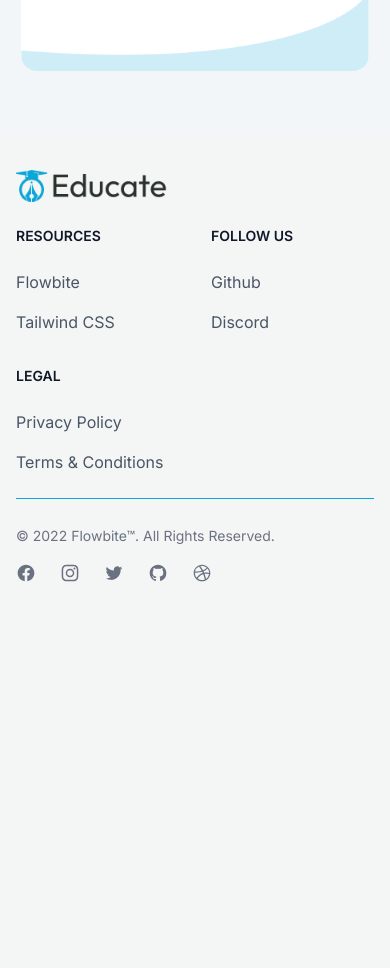
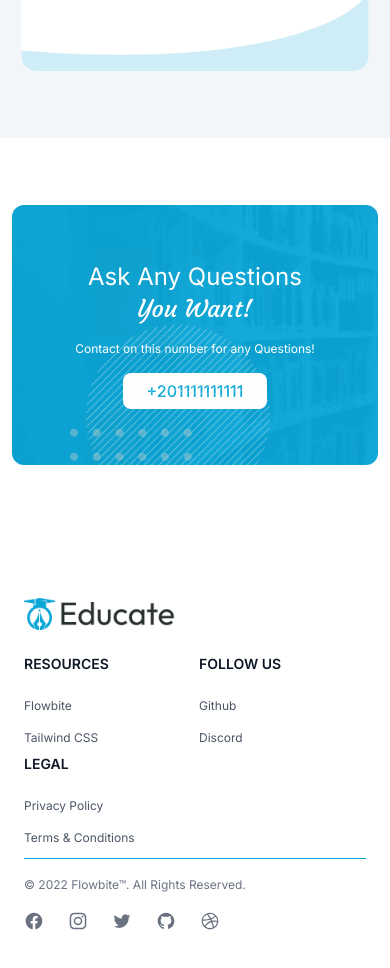
Before and after one commit to Ahmedatia99/CupCode, a React (Vite) app: page / in a window 390 px wide. Shown: the part 4920-5888 px from the top of the page. Built offline with nearby package versions, Linux system fonts and the light colour scheme.

Commit message:
add contact && footer

```diff
--- a/src/App.tsx
+++ b/src/App.tsx
@@ -5,11 +5,11 @@ import Questions from "./components/Questions";
 import Comments from "./components/Comments";
 import Courses from "./components/Courses";
 import Offer from "./components/Offer";
-import Footer from "./components/Footer";
+import Contact from './components/Contact';
 function App() {
   return (
     <div className="snap-y snap-mandatory h-screen">
-      <div className="hero-bg w-full overflow-hidden py-10 max-sm:py-6 px-5 snap-start">
+      <div className="hero-bg bg-cover bg-center bg-no-repeat w-full overflow-hidden py-10 max-sm:py-6 px-5 snap-start">
         <Navbar />
         <Hero />
       </div>
@@ -18,7 +18,7 @@ function App() {
       <Questions />
       <Offer />
       <Comments />
-      <Footer />
+      <Contact/>
     </div>
   );
 }
--- a/src/components/Button.tsx
+++ b/src/components/Button.tsx
@@ -17,6 +17,7 @@ export const Button = ({
     primary: "bg-shiny text-white py-3 px-8 glow-on-hover",
     second:
       "text-white py-1.5 px-4  bg-shiny  hover:opacity-95 transition-all shadow-lg",
+    morning: "text-shiny py-1.5 px-4 bg-white font-medium",
   }[variant];
 
   return (
--- a/src/components/Comments.jsx
+++ b/src/components/Comments.jsx
@@ -31,8 +31,8 @@ const Comments = () => {
             />
           </div>
         </div>
-        <div className="">
-          <img src="/images/abstract/cover-comment.png" className="absolute max-md:w-48" />
+        <div>
+          <img src="/images/abstract/cover-comment.png" className="absolute max-md:w-48"/>
           <Swiping />
         </div>
       </div>
--- /dev/null
+++ b/src/components/Contact.jsx
@@ -0,0 +1,47 @@
+import Footer from "./Footer";
+import { Button } from "./Button";
+import { motion } from "framer-motion";
+
+const Contact = () => {
+  return (
+    <main className="h-screen flex flex-col justify-around pt-8 max-sm:px-3 max-sm:pt-4">
+      <div className="container mx-auto ">
+        <div className="banner-bg bg-cover bg-center bg-no-repeat flex flex-col gap-5 relative px-8 py-14 max-sm:px-4 rounded-xl overflow-hidden">
+          <motion.img
+            src="/images/abstract/circle-lines.png"
+            className="w-40 absolute right-30 -bottom-8"
+            animate={{ scale: [1, 1.2, 1] }}
+            transition={{ duration: 5, repeat: Infinity, ease: "easeInOut" }}
+          />
+          <motion.img
+            src="/images/mic-speaker.png"
+            className="w-18 absolute right-40 bottom-5 max-sm:hidden"
+            animate={{ rotate: [0, 15, 0] }}
+            transition={{ duration: 2, repeat: Infinity, ease: "easeInOut" }}
+          />
+          <img src="/images/tag.png" className="w-16 absolute right-10 max-sm:hidden" />
+          <img src="/images/coding.png" className="w-12 absolute left-10 max-sm:hidden" />
+          <div className="text-white flex-col flex justify-center items-center">
+            <h1 className="text-4xl max-sm:text-2xl flex flex-col items-center">
+              Ask Any Questions{" "}
+              <span className="font-courgette">You Want!</span>
+            </h1>
+            <p className="shadow-white my-4 max-sm:text-xs text-center">
+              Contact on this number for any Questions!
+            </p>
+            <Button action="+201111111111" variant="morning" />
+          </div>
+          <motion.img
+            src="/images/abstract/dots-1.png"
+            className="opacity-40 absolute -bottom-5 right-[60%]"
+            animate={{ x: [0, 150, 0] }}
+            transition={{ duration: 8, repeat: Infinity, ease: "easeInOut" }}
+          />
+        </div>
+      </div>
+      <Footer />
+    </main>
+  );
+};
+
+export default Contact;
--- a/src/components/FAQ.tsx
+++ b/src/components/FAQ.tsx
@@ -1,6 +1,7 @@
 import { useState } from "react";
 import { FaPlus, FaMinus } from "react-icons/fa";
-import { motion } from "framer-motion";
+import { motion , AnimatePresence  } from "framer-motion";
+
 
 interface FAQItem {
   id: number;
@@ -53,18 +54,19 @@ const FAQ: React.FC<FAQProps> = ({ questions }) => {
                   )}
                 </button>
               </div>
-
-              {visibleIndex === el.id && (
+              <AnimatePresence>
+              {visibleIndex === el.id ? (
                 <motion.div
-                  initial={{ opacity: 1, height: 0 }}
+                  initial={{ opacity: 0, height: 0 }}
                   animate={{ opacity: 1, height: "auto" }}
-                  exit={{ opacity: 0, height: 0 }}
+                  exit={{ opacity: 1, height: 0 }}
                   transition={{ duration: 0.3, ease: "easeInOut" }}
                   className="overflow-hidden mt-4"
                 >
                   <p className="text-darkness text-sm md:text-base">{el.ans}</p>
                 </motion.div>
-              )}
+              ):null}
+              </AnimatePresence>
             </div>
           ))
         ) : (
--- a/src/components/Footer.tsx
+++ b/src/components/Footer.tsx
@@ -1,6 +1,6 @@
 const Footer = () => {
   return (
-    <main className=" bg-off py-8 overflow-hidden max-md:h-screen  max-sm:px-4 px-6 border-t-2 border-shiny max-md:border-t-0">
+    <main className=" bg-white pt-8 max-sm:pb-0 overflow-hidden max-sm:px-3 px-6 border-t-2 border-shiny max-md:border-t-0">
       <div className="container mx-auto ">
         <div className="md:flex md:justify-between">
           <div className="mb-6 md:mb-0">
@@ -12,7 +12,7 @@ const Footer = () => {
               />
             </a>
           </div>
-          <div className="grid grid-cols-2 gap-8 sm:gap-6 sm:grid-cols-3">
+          <div className="grid grid-cols-2 gap-8 max-sm:gap-2 sm:grid-cols-3 max-sm:text-xs">
             <div>
               <h2 className="mb-6 text-sm font-semibold text-gray-900 uppercase ">
                 Resources
@@ -75,9 +75,9 @@ const Footer = () => {
             </div>
           </div>
         </div>
-        <hr className="my-6 border-shiny sm:mx-aut lg:my-8" />
+        <hr className="my-6 max-sm:my-3 border-shiny sm:mx-aut lg:my-8" />
         <div className="sm:flex sm:items-center sm:justify-between">
-          <span className="text-sm text-gray-500 sm:text-center ">
+          <span className="text-xs text-gray-500 sm:text-center">
             © 2022{" "}
             <a href="https://flowbite.com" className="hover:underline">
               Flowbite™
--- a/src/components/KnowUs.jsx
+++ b/src/components/KnowUs.jsx
@@ -5,7 +5,7 @@ const KnowUs = () => {
   return (
     <main className="px-5 w-screen h-screen container mx-auto pb-10 max-sm:px-3">
       <div className="grid grid-cols-2 max-sm:grid-cols-1 max-md:grid-cols-1 gap-20 items-center h-full">
-        <div className="about-bg z-0 relative max-md:order-2 max-sm:hidden">
+        <div className="about-bg bg-cover bg-center bg-no-repeat z-0 relative max-md:order-2 max-sm:hidden">
           <div className="flex justify-center items-center gap-5 w-full h-full ">
             <img
               src="/images/hawara.jpg"
--- a/src/index.css
+++ b/src/index.css
@@ -38,18 +38,15 @@ main {
 
 .hero-bg {
   background-image: url("./assets/images/hero-bg.png");
-  background-repeat: no-repeat;
-  background-size: cover;
-  background-position: center;
 }
 .about-bg {
   background-image: url("./assets/images/icon-dotted-map-2.png");
-  background-repeat: no-repeat;
-  background-size: cover;
-  background-position: center;
 }
 .offer-bg {
   background-image: url("./assets/images/offer.png");
+}
+.banner-bg{
+  background-image: url("./assets/images/banner-bg.png");
 }
 
 @keyframes floatAnimation {
```
Also changed, not shown: public/images/abstract/circle-lines.png (added), src/assets/images/banner-bg.png (added).
